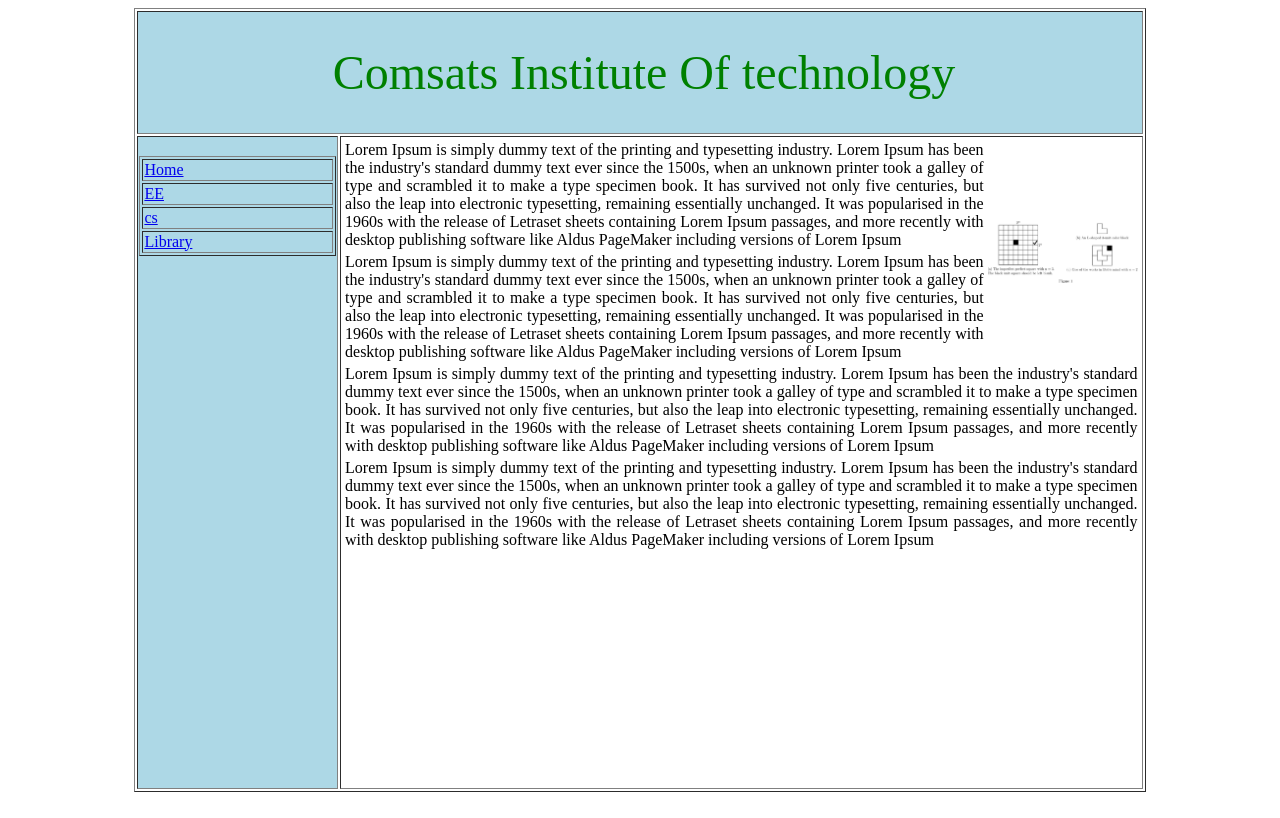
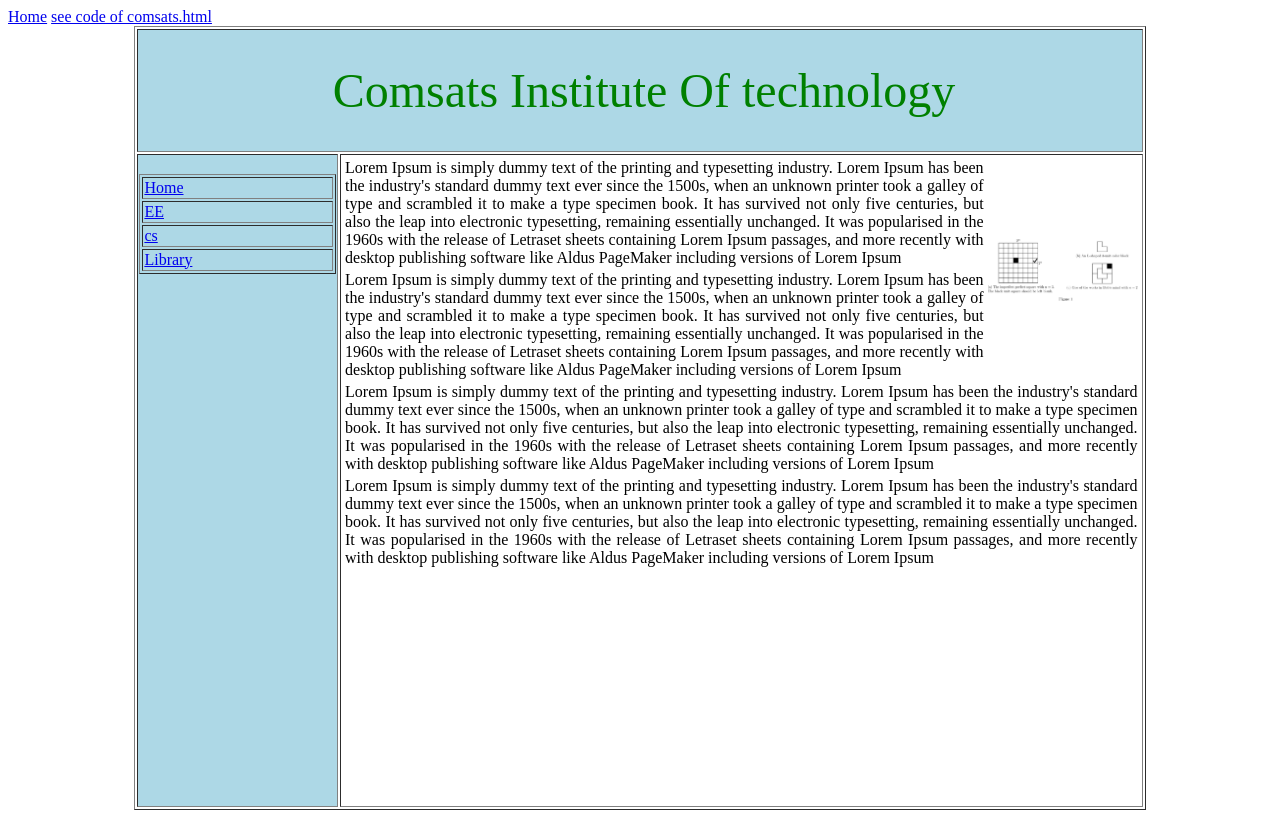
Before and after one commit to msulemannkhan/htmlPractice, a plain HTML site: page comsats.html in a window 1280 px wide. Drawn offline with Linux system fonts and the light colour scheme.

Commit message:
Update comsats.html

```diff
--- a/comsats.html
+++ b/comsats.html
@@ -2,6 +2,8 @@
 	<head>
 	</head>
 	<body>
+		<a href="index.html">Home</a>
+		<a href="https://github.com/msulemannkhan/htmlPractice/blob/master/comsats.html">see code of comsats.html</a>
 		<table
 			border=1
 			height="100%"
```
